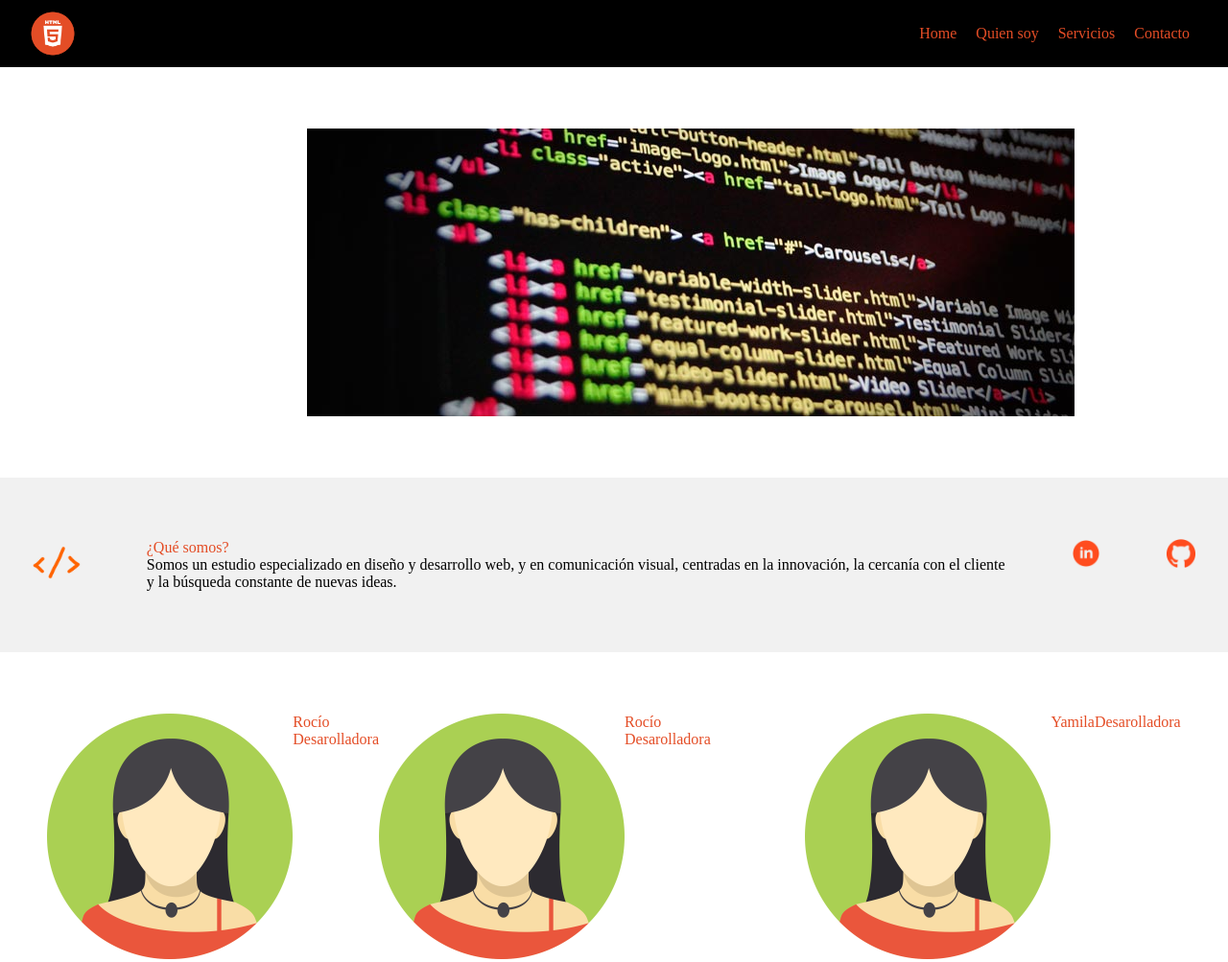
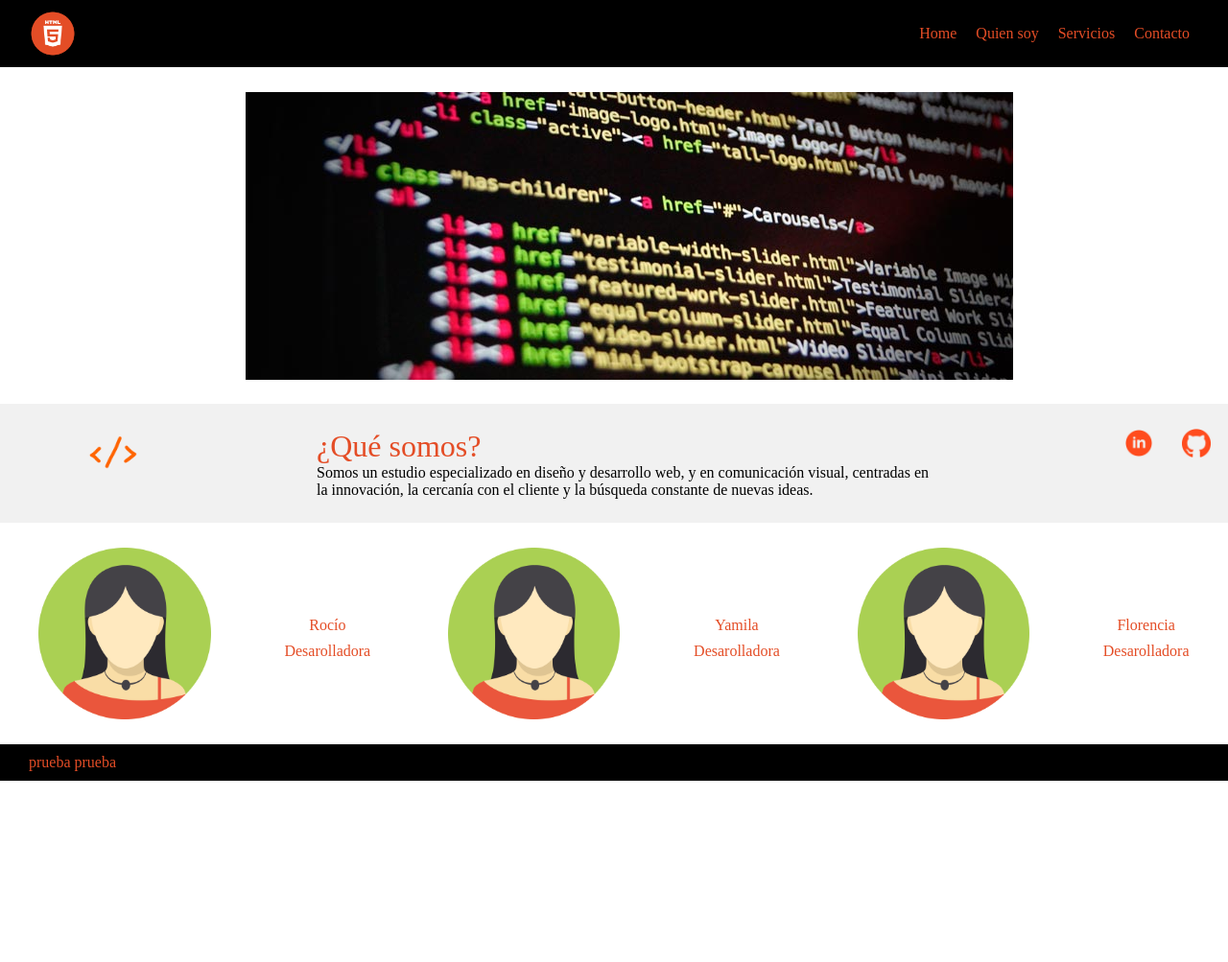
Before and after one commit to Tochituru/2018-12-06-Ejercicio, a plain HTML site: page index.html in a window 1280 px wide. Shown: the top 1003 px of the page at 96% size. After the commit the page ends 814 px from the top, so only its background shows below. Drawn offline with Linux system fonts and the light colour scheme.

Commit message:
Terminar contenido
las imágenes no tienen que quedar en 2 div separados si quiero que tengan otra distancia

```diff
--- a/index.css
+++ b/index.css
@@ -37,7 +37,7 @@ html, body {
     flex-direction: column;
 }
 .imagen {
-    margin: 5% auto;
+    margin: 2% 20%;
     width: 50%;
 }
 
@@ -45,33 +45,54 @@ html, body {
     background: #f1f1f1;
     display: flex;
     justify-content: space-around;
-    padding: 5% 0%;
+    padding: 2% 0%;
 }
 
+.texto-somos {
+    width: 50%;
+}
+
+.titulo-somos, .nombre, .puesto  {
+    color: #E44D26;
+}
+
+.titulo-somos {
+    font-size: 2em;
+}
 .redes-somos {
     width: 30px;
     height: 30px;
+    display: flex;
 }
 
 .redes-somos img {
     width: 100%;
     height: auto;
-}
-
-.texto-somos {
-    max-width: 70%;
-}
-
-.titulo-somos, .nombre, .puesto  {
-    color: #E44D26
+    margin: 0% 50%;
 }
 
 .nosotras {
     display: flex;
     justify-content: space-around;
-    margin: 5% 0%;
+    margin: 2% 0%;
+}
+.persona {
+    display: flex;
+    justify-content: space-evenly;
+    align-content: center;
 }
 
-.persona {
+.avatar img {
+    max-width: 70%;
+}
+
+.descripcion {
     display: flex;
+    flex-direction: column;
+    justify-content: center;
+    text-align: center;
 }
+
+.nombre {
+    margin: 10% 0%;
+}
--- a/index.html
+++ b/index.html
@@ -24,40 +24,37 @@
 
         <div class="que-somos">
             <div class="logo-somos"> <img src="./img/logo2.png"></div>
-
             <div class="texto-somos">
                 <div class="titulo-somos">¿Qué somos?</div>
                 <div class="parrafo-somos">Somos un estudio especializado en diseño y desarrollo web, y en comunicación visual, centradas en la innovación, la cercanía con el cliente y la búsqueda constante de nuevas ideas.</div>
             </div>
-
             <div class="redes-somos">
                 <img class="linkedin" src="./img/linkedin.png" alt="LinkedIn"/>
-            </div>
-            <div class="redes-somos">
-                    <img class="github" src="./img/github.png" alt="LinkedIn"/>
+                <img class="github" src="./img/github.png" alt="LinkedIn"/>
             </div>
         </div>
 
         <div class="nosotras">
             <div class="persona">
-                    <div class="avatar"><img src="./img/avatar.jpg">
-            </div>
-                    <div class="descripcion">
-                            <div class="nombre">Rocío</div>
-                            <div class="puesto">Desarolladora</div>
-                        </div>            <div class="persona">
-                <div class="avatar"><img src="./img/avatar.jpg">
-                </div>
+                <div class="avatar"><img src="./img/avatar.jpg"></div>
                 <div class="descripcion">
                     <div class="nombre">Rocío</div>
                     <div class="puesto">Desarolladora</div>
                 </div>
             </div>
+            <div class="persona">
+                <div class="avatar"><img src="./img/avatar.jpg"></div>
+                <div class="descripcion">
+                    <div class="nombre">Yamila</div>
+                    <div class="puesto">Desarolladora</div>
+                </div>
             </div>
             <div class="persona">
                 <div class="avatar"><img src="./img/avatar.jpg"></div>
-                <div class="nombre">Yamila</div>
-                <div class="puesto">Desarolladora</div>
+                <div class="descripcion">
+                    <div class="nombre">Florencia</div>
+                    <div class="puesto">Desarolladora</div>
+                </div>
             </div>
         </div>
     </div>
```
